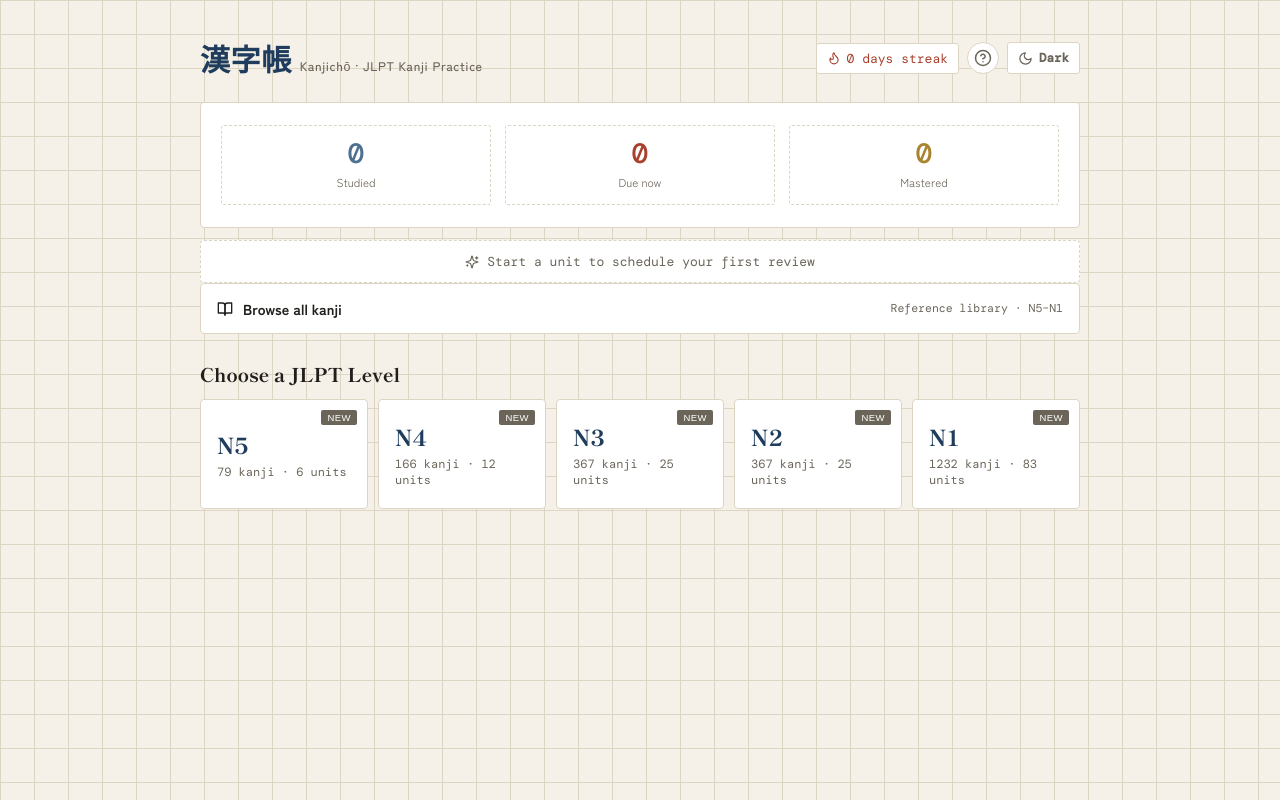
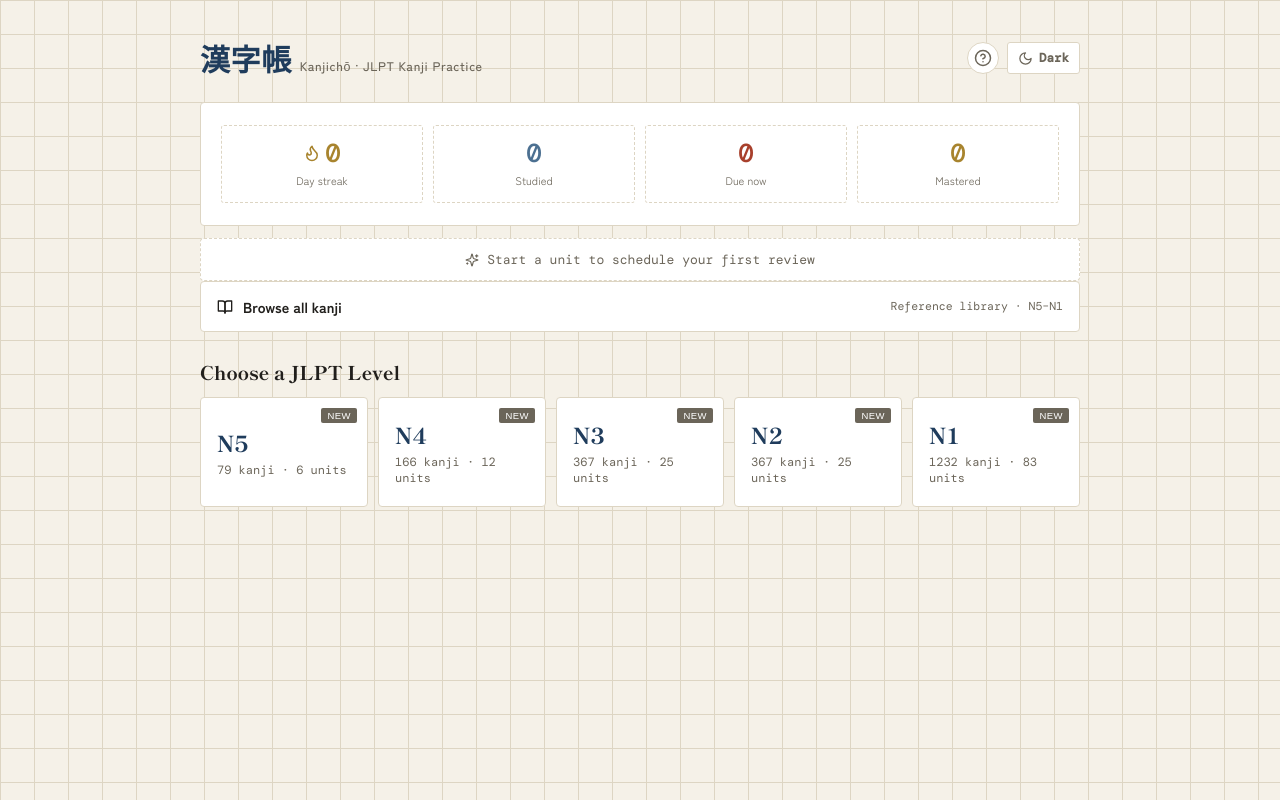
Before and after one commit to Zyxcid/Kanjicho, a React (Vite) app: page / in a window 1280 px wide. Built offline with nearby package versions, Linux system fonts and the light colour scheme.

Commit message:
Fixing top bar layout

```diff
--- a/src/App.jsx
+++ b/src/App.jsx
@@ -1,5 +1,4 @@
 import React, { useState, useEffect, useMemo, useCallback } from "react";
-import { Flame } from "lucide-react";
 import { LEVEL_IDS, getUnitsForLevel, getLevelMeta, loadLevelKanji } from "./lib/dataLoader.js";
 import { createInitialUnitState, reviewUnit } from "./lib/srs.js";
 import { generateQuiz, scoreQuiz } from "./lib/quizGenerator.js";
@@ -37,20 +36,26 @@ function toDateStr(date) {
  * mengerjakan minimal satu kuis, dihitung mundur dari hari ini. Kalau hari
  * ini belum ada aktivitas, streak tetap dihitung dari kemarin (belum
  * "putus" sampai hari ini benar-benar lewat tanpa aktivitas).
+ *
+ * Return { streak, doneToday } -- doneToday dipakai UI (Home.jsx) untuk
+ * bedakan visual "hari ini sudah aman" vs "belum", supaya user tidak cuma
+ * mengandalkan baca angka untuk tahu statusnya.
  */
 function computeStreak(attempts) {
   const dateSet = new Set(attempts.map((a) => a.timestamp.slice(0, 10)));
+  const doneToday = dateSet.has(toDateStr(new Date()));
+
   const cursor = new Date();
-  if (!dateSet.has(toDateStr(cursor))) {
+  if (!doneToday) {
     cursor.setDate(cursor.getDate() - 1);
-    if (!dateSet.has(toDateStr(cursor))) return 0;
+    if (!dateSet.has(toDateStr(cursor))) return { streak: 0, doneToday: false };
   }
   let streak = 0;
   while (dateSet.has(toDateStr(cursor))) {
     streak++;
     cursor.setDate(cursor.getDate() - 1);
   }
-  return streak;
+  return { streak, doneToday };
 }
 
 export default function App() {
@@ -66,6 +71,7 @@ export default function App() {
 
   const [progress, setProgress] = useState({}); // unitId -> srsState
   const [streak, setStreak] = useState(0);
+  const [streakDoneToday, setStreakDoneToday] = useState(false);
   const [loading, setLoading] = useState(true);
   const [quiz, setQuiz] = useState(null);
   const [qIndex, setQIndex] = useState(0);
@@ -89,7 +95,9 @@ export default function App() {
         map[r.unitId] = r;
       });
       setProgress(map);
-      setStreak(computeStreak(attempts));
+      const { streak: s, doneToday } = computeStreak(attempts);
+      setStreak(s);
+      setStreakDoneToday(doneToday);
       setLoading(false);
     });
   }, []);
@@ -206,6 +214,14 @@ export default function App() {
     // UI sudah update optimistically dari state React di atas)
     await storage.saveUnitProgress(activeUnit, activeLevel, newState);
     await storage.logQuizAttempt(activeUnit, finalResult);
+
+    // Recompute streak SEKARANG, bukan cuma sekali pas app dibuka -- kalau
+    // tidak, kuis pertama hari itu tidak langsung kelihatan nambah
+    // streak-nya di Home sampai halaman di-reload.
+    const attempts = await storage.getAllQuizAttempts();
+    const { streak: s, doneToday } = computeStreak(attempts);
+    setStreak(s);
+    setStreakDoneToday(doneToday);
   }
 
   if (loading) {
@@ -227,19 +243,12 @@ export default function App() {
           漢字帳 <small>Kanjichō · JLPT Kanji Practice</small>
         </div>
         <div className="kd-topbar-right">
-          {effectiveView === "home" && (
-            <>
-              <div className="kd-streak">
-                <Flame size={14} /> {streak} day{streak === 1 ? "" : "s"} streak
-              </div>
-              <HelpButton />
-            </>
-          )}
+          <HelpButton />
           <ThemeToggle />
         </div>
       </div>
 
-      {effectiveView === "home" && <Home levelIds={LEVEL_IDS} getLevelMeta={getLevelMeta} getLevelStats={(level) => levelStatsMap[level]} onOpenLevel={openLevel} onBrowse={() => navigate("browse")} stats={allLevelsStats} />}
+      {effectiveView === "home" && <Home levelIds={LEVEL_IDS} getLevelMeta={getLevelMeta} getLevelStats={(level) => levelStatsMap[level]} onOpenLevel={openLevel} onBrowse={() => navigate("browse")} stats={allLevelsStats} streak={streak} streakDoneToday={streakDoneToday} />}
 
       {effectiveView === "browse" && <Browse onBack={() => navigate("home")} />}
 
--- a/src/components/Home.jsx
+++ b/src/components/Home.jsx
@@ -1,5 +1,5 @@
 import React from "react";
-import { BookOpen } from "lucide-react";
+import { BookOpen, Flame } from "lucide-react";
 import NextReviewBanner from "./NextReviewBanner.jsx";
 
 /**
@@ -24,11 +24,20 @@ function levelBadge(stats) {
   return { label: "New", variant: "muted" };
 }
 
-export default function Home({ levelIds, getLevelMeta, getLevelStats, onOpenLevel, onBrowse, stats }) {
+export default function Home({ levelIds, getLevelMeta, getLevelStats, onOpenLevel, onBrowse, stats, streak, streakDoneToday }) {
+  const atRisk = streak > 0 && !streakDoneToday; // ada streak nyata & belum kuis hari ini
   return (
     <>
       <div className="kd-hero">
         <div className="kd-hero-row">
+          <div className={`kd-stat streak ${streakDoneToday ? "lit" : atRisk ? "at-risk" : ""}`}>
+            <div className="kd-stat-num">
+              <Flame size={18} className="kd-stat-flame" fill={streakDoneToday ? "currentColor" : "none"} /> {streak}
+            </div>
+            <div className="kd-stat-label">
+              {streakDoneToday ? "Today done" : atRisk ? "Quiz today to keep it" : "Day streak"}
+            </div>
+          </div>
           <div className="kd-stat studied">
             <div className="kd-stat-num">{stats.studied}</div>
             <div className="kd-stat-label">Studied</div>
--- a/src/styles/global.css
+++ b/src/styles/global.css
@@ -99,7 +99,7 @@ body {
 .kd-root .kd-reveal,
 .kd-root .kd-next-review,
 .kd-root .kd-btn,
-.kd-root .kd-streak,
+.kd-root .kd-stat,
 .kd-root .kd-theme-toggle,
 .kd-root .kd-hanko {
   transition: background-color 0.3s ease, border-color 0.3s ease, color 0.3s ease,
@@ -116,11 +116,6 @@ body {
   letter-spacing: 0.02em; color: var(--indigo); display: flex; align-items: baseline; gap: 8px;
 }
 .kd-brand small { font-family: 'Zen Kaku Gothic New', sans-serif; font-weight: 500; font-size: 12.5px; color: var(--ink-soft); }
-.kd-streak {
-  display: flex; align-items: center; gap: 6px; font-family: 'DM Mono', monospace;
-  font-size: 13px; color: var(--seal); background: var(--surface); border: 1px solid var(--paper-line);
-  padding: 6px 10px; border-radius: 3px;
-}
 
 /* ---- Dark mode switch ---- */
 .kd-theme-toggle {
@@ -152,16 +147,28 @@ body {
   max-width: 640px; margin: 0 auto; background: var(--surface); border: 1px solid var(--paper-line);
   border-radius: 4px; padding: 22px 20px; position: relative; overflow: hidden;
 }
-.kd-hero-row { display: flex; gap: 14px; align-items: stretch; }
+.kd-hero-row { display: flex; gap: 10px; align-items: stretch; }
 .kd-stat {
-  flex: 1; text-align: center; padding: 14px 8px; border: 1px dashed var(--paper-line); border-radius: 3px;
+  flex: 1; text-align: center; padding: 14px 6px; border: 1px dashed var(--paper-line); border-radius: 3px;
 }
-.kd-stat-num { font-family: 'DM Mono', monospace; font-size: 28px; font-weight: 500; line-height: 1; }
-.kd-stat-label { font-size: 11.5px; color: var(--ink-soft); margin-top: 6px; }
+.kd-stat-num { font-family: 'DM Mono', monospace; font-size: 26px; font-weight: 500; line-height: 1; display: flex; align-items: center; justify-content: center; gap: 4px; }
+.kd-stat-label { font-size: 11px; color: var(--ink-soft); margin-top: 6px; }
 .kd-stat.due .kd-stat-num { color: var(--seal); }
 .kd-stat.mastered .kd-stat-num { color: var(--gold); }
 .kd-stat.new .kd-stat-num { color: var(--indigo-soft); }
 .kd-stat.studied .kd-stat-num { color: var(--indigo-soft); }
+.kd-stat.streak .kd-stat-num { color: var(--gold); }
+.kd-stat.streak.at-risk .kd-stat-num { color: var(--ink-soft); }
+.kd-stat.streak.at-risk .kd-stat-label { color: var(--seal); font-weight: 700; }
+.kd-stat.streak.at-risk { border-color: var(--seal); }
+.kd-stat.streak.lit { border-color: var(--gold); border-style: solid; }
+.kd-stat-flame { flex-shrink: 0; }
+
+@media (max-width: 380px) {
+  .kd-stat-num { font-size: 20px; gap: 2px; }
+  .kd-stat { padding: 10px 4px; }
+  .kd-stat-flame { width: 14px; height: 14px; }
+}
 
 /* Next-review banner: shows the review schedule under the stats hero.
    Replaces the old static "Not started" number with actionable timing. */
```
